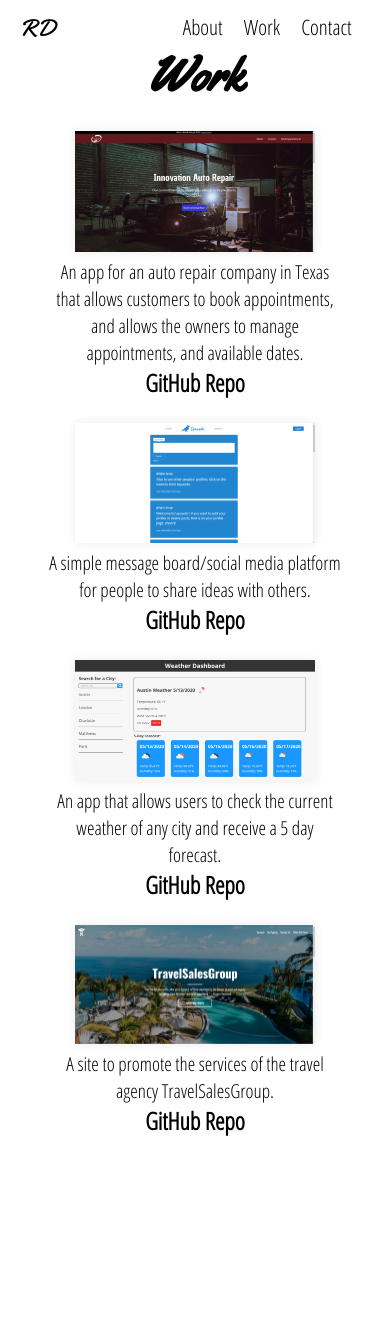
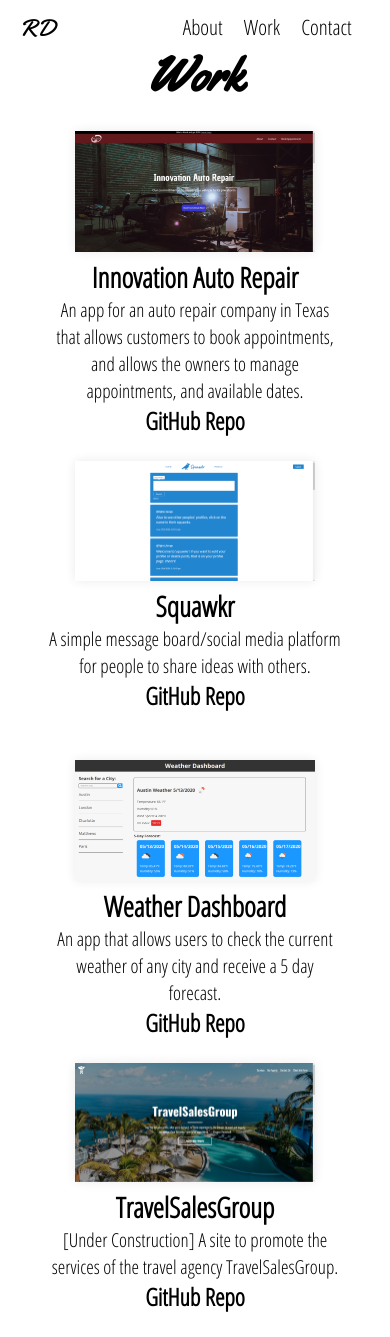
Before and after one commit to ryand67/Portfolio, a React (Create React App) app in the folder client/: page /work in a window 390 px wide. Before the commit the page ends 1161 px from the top, so only its background shows below. Built offline with nearby package versions, Linux system fonts and the light colour scheme.

Commit message:
work responsiveness

```diff
--- a/client/src/components/WorkCard.js
+++ b/client/src/components/WorkCard.js
@@ -5,6 +5,7 @@ const WorkCard = (props) => {
     return (
         <div className="workCard">
             <a href={props.deployed} target="_blank"><img src={props.imgSrc} alt={props.alt} className="workImg"/></a>
+            <h3 className="workTitles">{props.title}</h3>
             <p className="workDesc">{props.desc}</p>
             <a href={props.gitHub} target="_blank" className="gitHubLink">GitHub Repo</a>
         </div>
--- a/client/src/components/pages/Work.js
+++ b/client/src/components/pages/Work.js
@@ -11,13 +11,13 @@ const Work = () => {
         <main className="workPage">
             <h1 className="workTitle">Work</h1>
             <div className="workGallery">
-                <WorkCard imgSrc={work1} gitHub="https://github.com/JRivera-31/Innovation-Auto-Repair" deployed="https://innovation-auto-repair.vercel.app/" alt="Innovation Auto Parts Screenshot" desc="An app for an auto repair company in Texas that allows customers to book appointments, and allows the owners to manage appointments, and available dates."/>
-                <WorkCard imgSrc={work2} gitHub="https://github.com/ryand67/Squawkr" deployed="https://squawkr-uncc.herokuapp.com/" alt="Squawkr Screenshot" desc="A simple message board/social media platform for people to share ideas with others." />
+                <WorkCard imgSrc={work1} gitHub="https://github.com/JRivera-31/Innovation-Auto-Repair" deployed="https://innovation-auto-repair.vercel.app/" title="Innovation Auto Repair" alt="Innovation Auto Repair Screenshot" desc="An app for an auto repair company in Texas that allows customers to book appointments, and allows the owners to manage appointments, and available dates."/>
+                <WorkCard imgSrc={work2} gitHub="https://github.com/ryand67/Squawkr" deployed="https://squawkr-uncc.herokuapp.com/" alt="Squawkr Screenshot" title="Squawkr" desc="A simple message board/social media platform for people to share ideas with others." />
 
             </div>
             <div className="workGallery workGalleryBottom">
-                <WorkCard imgSrc={work3} gitHub="https://github.com/ryand67/Weather-Dashboard" deployed="https://ryand67.github.io/Weather-Dashboard/" alt="Weather Dashboard Link" desc="An app that allows users to check the current weather of any city and receive a 5 day forecast." />
-                <WorkCard imgSrc={work4} deployed="http://tsg-live-preview.herokuapp.com/" gitHub="https://github.com/ryand67/TSG-Site" desc="A site to promote the services of the travel agency TravelSalesGroup." />
+                <WorkCard imgSrc={work3} gitHub="https://github.com/ryand67/Weather-Dashboard" deployed="https://ryand67.github.io/Weather-Dashboard/" title="Weather Dashboard" alt="Weather Dashboard Link" desc="An app that allows users to check the current weather of any city and receive a 5 day forecast." />
+                <WorkCard imgSrc={work4} deployed="http://tsg-live-preview.herokuapp.com/" title="TravelSalesGroup" gitHub="https://github.com/ryand67/TSG-Site" desc="[Under Construction] A site to promote the services of the travel agency TravelSalesGroup." />
             </div>
         </main>
     )
--- a/client/src/components/pages/work.css
+++ b/client/src/components/pages/work.css
@@ -14,6 +14,7 @@
 
 .workGallery {
     margin: 0 auto;
+    margin-bottom: 1em;
     display: flex;
     flex-direction: row;
     justify-content: center;
--- a/client/src/components/workcard.css
+++ b/client/src/components/workcard.css
@@ -25,6 +25,11 @@
     font-family: 'Open Sans Condensed', sans-serif;
 }
 
+.workTitles {
+    font-weight: bold;
+    font-family: 'Open Sans Condensed', sans-serif;
+}
+
 @media only screen and (max-width: 600px) {
     .workImg {
         width: 10em;
```
